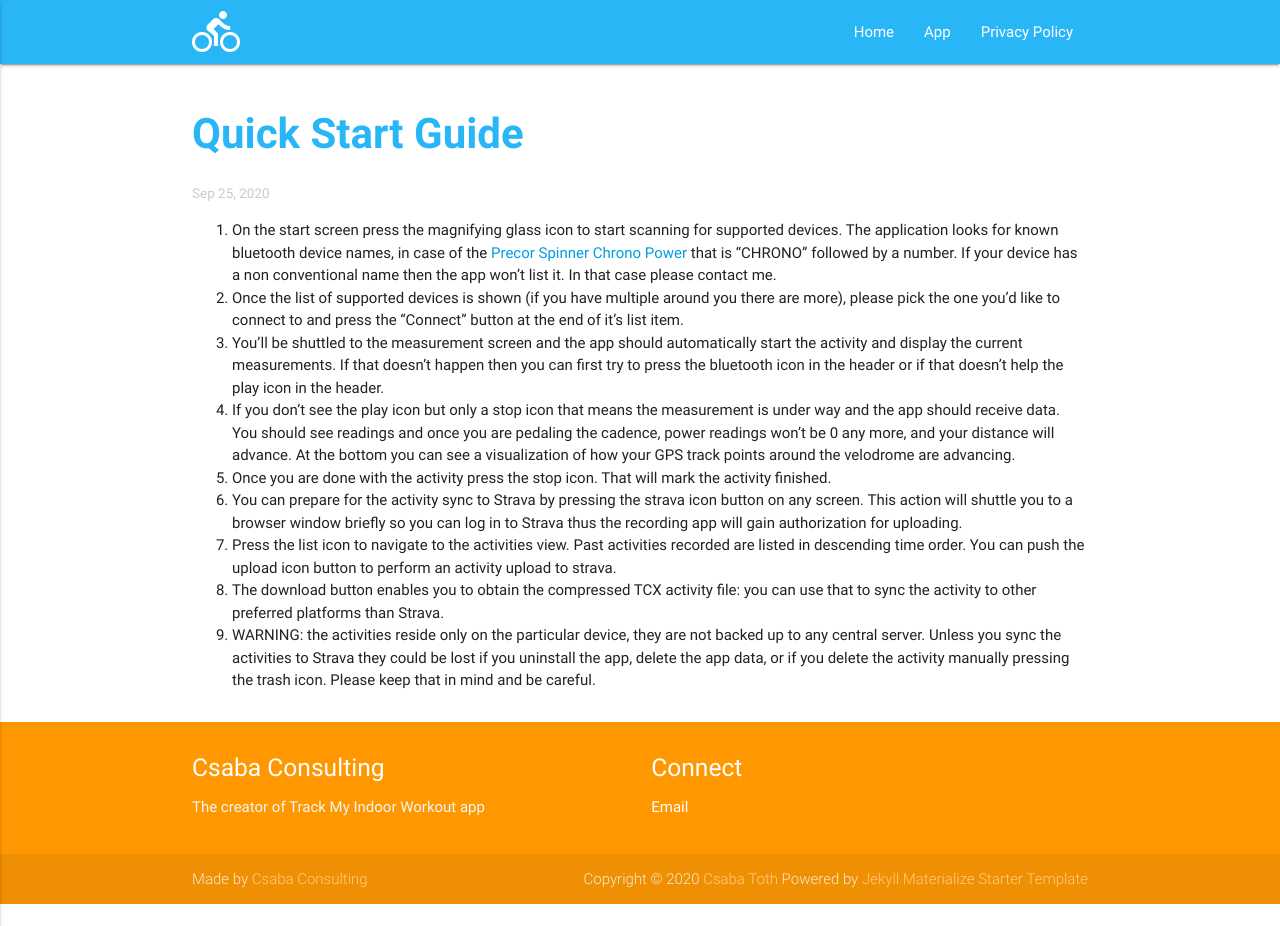
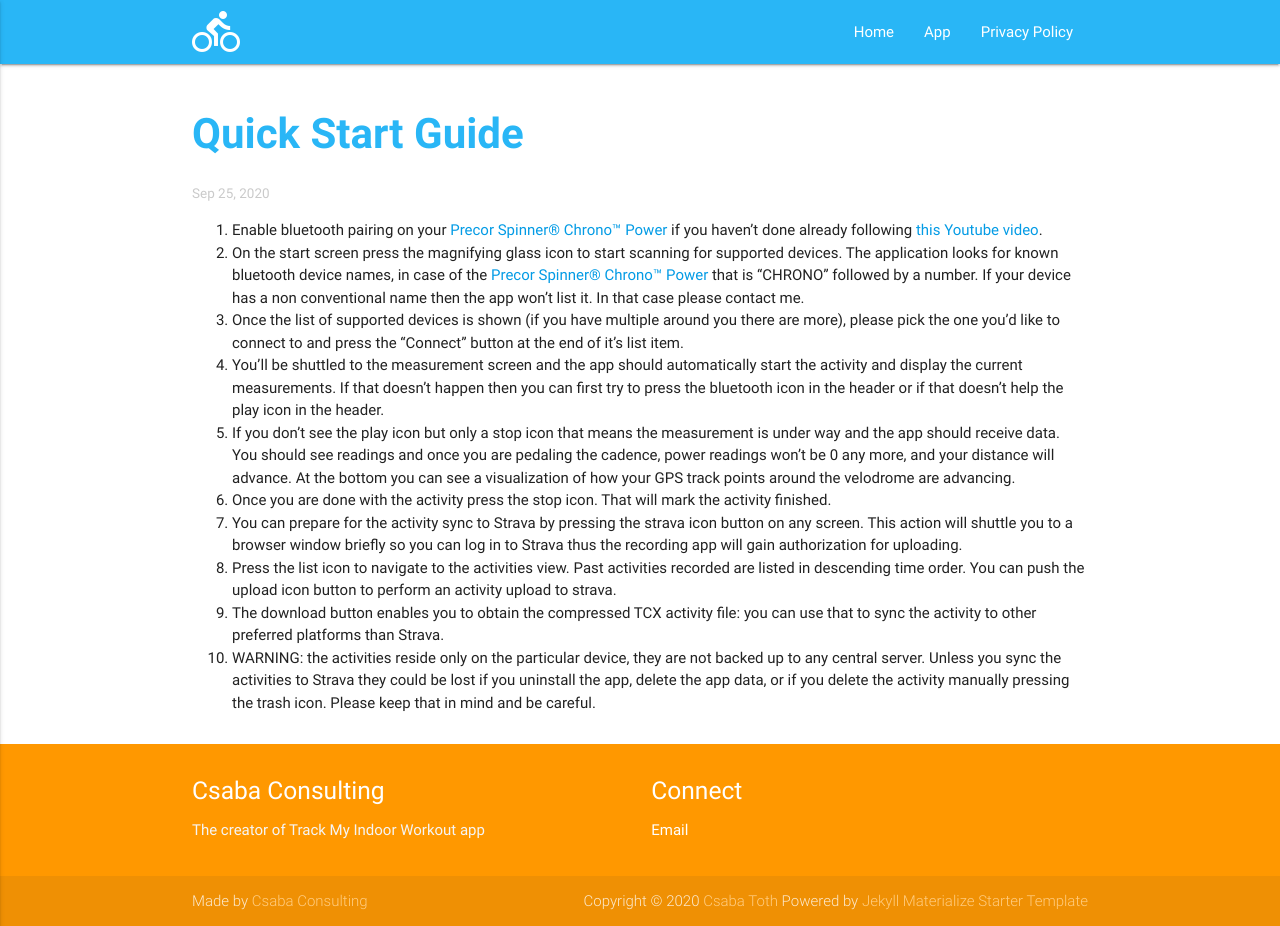
Before and after one commit to TrackMyIndoorWorkout/TrackMyIndoorWorkout.github.io, a Jekyll site: the page built from _posts/2020-09-25-quick-start.md, in a window 1280 px wide. Built offline with Jekyll 4.4.1, drawn with Linux system fonts in a browser that asks for light colours; before the commit the page ends 904 px from its top, so only the background shows below that.

Commit message:
Adding YT video link how to enable BT on the bike

```diff
--- a/_posts/2020-09-25-quick-start.md
+++ b/_posts/2020-09-25-quick-start.md
@@ -2,7 +2,8 @@
 layout: post
 title: Quick Start Guide
 ---
-1. On the start screen press the magnifying glass icon to start scanning for supported devices. The application looks for known bluetooth device names, in case of the [Precor Spinner Chrono Power](https://spinning.com/spinner-chrono-power/) that is "CHRONO" followed by a number. If your device has a non conventional name then the app won't list it. In that case please contact me.
+0. Enable bluetooth pairing on your [Precor Spinner® Chrono™ Power](https://spinning.com/spinner-chrono-power/) if you haven't done already following [this Youtube video](https://www.youtube.com/watch?v=8w1IcI5twGY).
+1. On the start screen press the magnifying glass icon to start scanning for supported devices. The application looks for known bluetooth device names, in case of the [Precor Spinner® Chrono™ Power](https://spinning.com/spinner-chrono-power/) that is "CHRONO" followed by a number. If your device has a non conventional name then the app won't list it. In that case please contact me.
 2. Once the list of supported devices is shown (if you have multiple around you there are more), please pick the one you'd like to connect to and press the "Connect" button at the end of it's list item.
 3. You'll be shuttled to the measurement screen and the app should automatically start the activity and display the current measurements. If that doesn't happen then you can first try to press the bluetooth icon in the header or if that doesn't help the play icon in the header.
 4. If you don't see the play icon but only a stop icon that means the measurement is under way and the app should receive data. You should see readings and once you are pedaling the cadence, power readings won't be 0 any more, and your distance will advance. At the bottom you can see a visualization of how your GPS track points around the velodrome are advancing.
```
